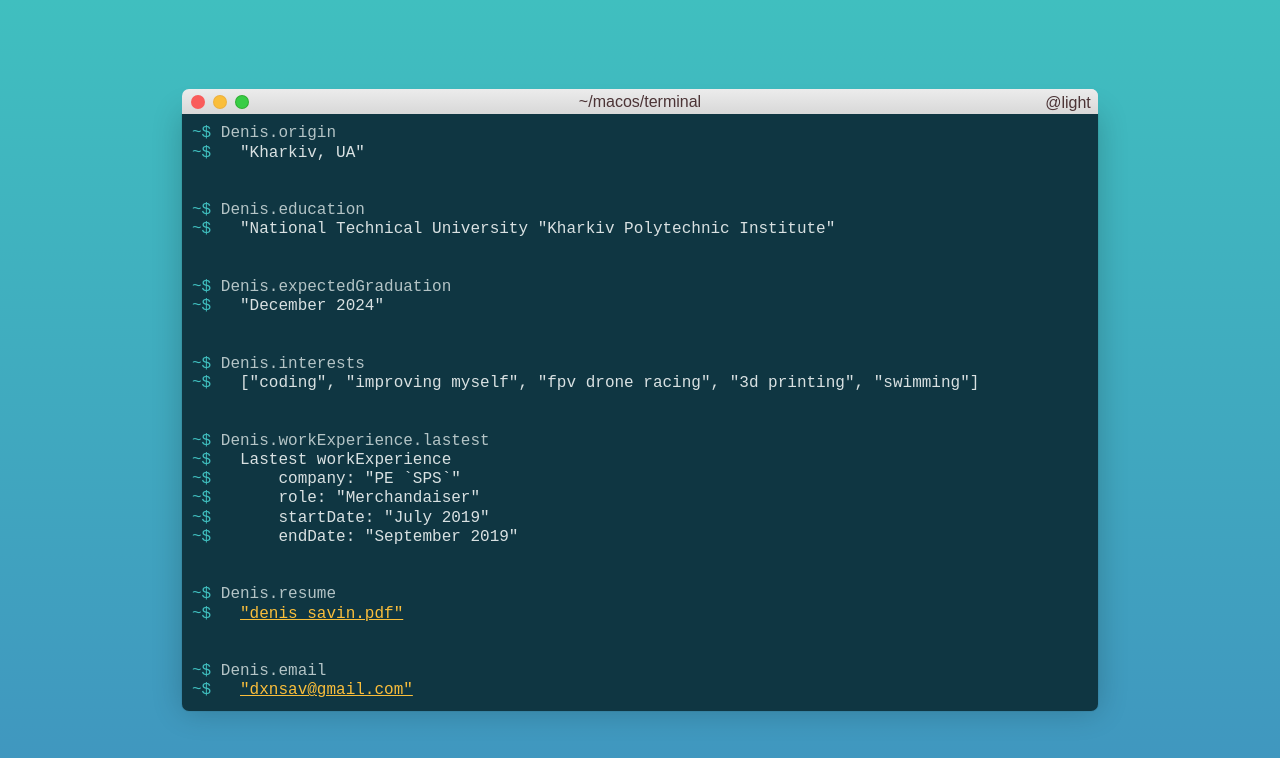
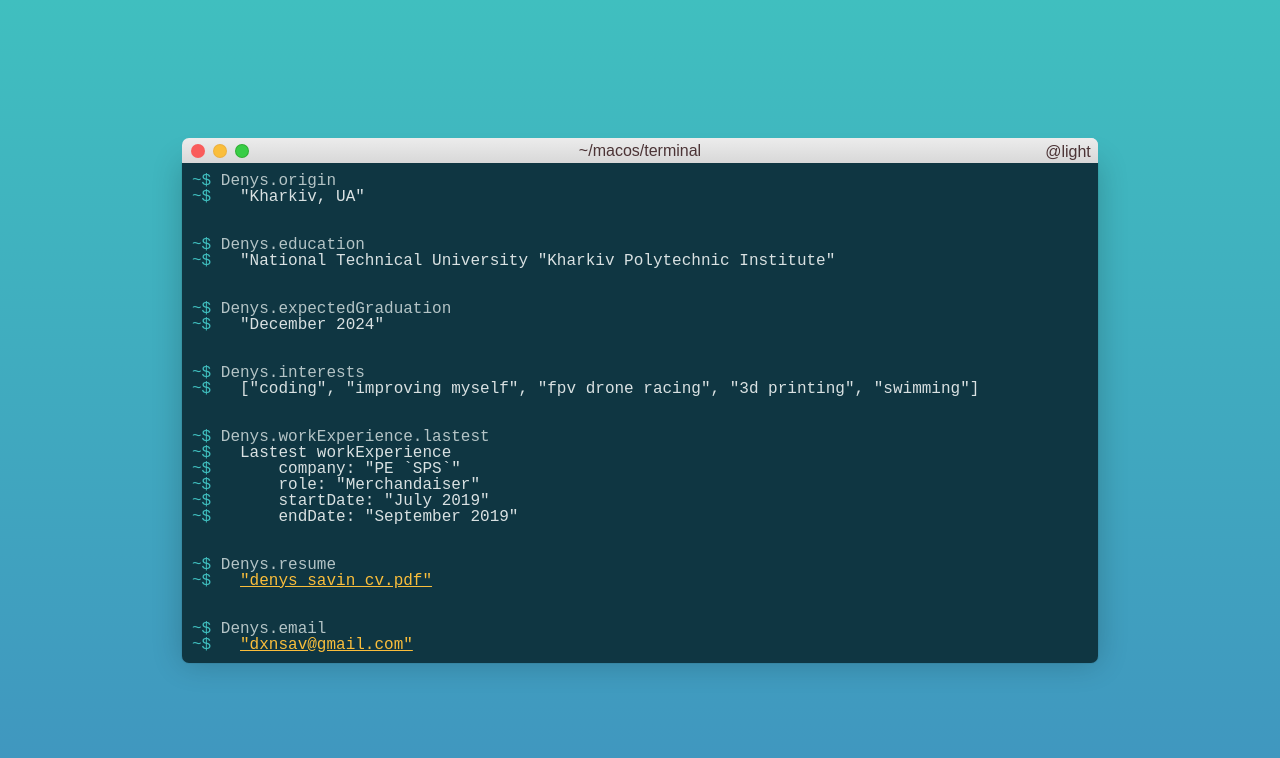
Before and after one commit to dxnsav/dxnsav.github.io, a plain HTML site: page index.html in a window 1280 px wide. Drawn offline with Linux system fonts and the light colour scheme.

Commit message:
Add files via upload

```diff
--- a/css/styles.css
+++ b/css/styles.css
@@ -100,7 +100,7 @@ body {
   box-shadow: 0 0 0 1px rgba(0, 0, 0, 0.05), 0 0 30px 1px rgba(0, 0, 0, 0.2);
 
   font-size: 1em;
-  line-height: 1.2em;
+  line-height: 1em;
 }
 
 .terminal::before {
--- a/index.html
+++ b/index.html
@@ -4,7 +4,7 @@
   <meta charset="UTF-8">
   <meta http-equiv="X-UA-Compatible" content="IE=edge">
   <meta name="viewport" content="width=device-width, initial-scale=1.0">
-  <title>Denis Savin</title>
+  <title>Denys Savin</title>
 
   <link rel="stylesheet" href="css/styles.css">
 </head>
@@ -12,29 +12,29 @@
     <section>
       <div class="terminal" data-content="~/macos/terminal">
         <button type="button" name="dark_light" onclick="toggleDarkLight()" title="Toggle dark/light mode" id="btn">@light</button>
-        <p>Denis.origin</p>
+        <p>Denys.origin</p>
         <p class="answer">"Kharkiv, UA"</p>
         <br><br>
-        <p>Denis.education</p>
+        <p>Denys.education</p>
         <p class="answer">"National Technical University "Kharkiv Polytechnic Institute"</p>
         <br><br>
-        <p>Denis.expectedGraduation</p>
+        <p>Denys.expectedGraduation</p>
         <p class="answer">"December 2024"</p>
         <br><br>
-        <p>Denis.interests</p>
+        <p>Denys.interests</p>
         <p class="answer">["coding", "improving myself", "fpv drone racing", "3d printing", "swimming"]</p>
         <br><br>
-        <p>Denis.workExperience.lastest</p>
+        <p>Denys.workExperience.lastest</p>
         <p class="answer">Lastest workExperience</p>
         <p class="answer-list">company: "PE `SPS`"</p>
         <p class="answer-list">role: "Merchandaiser"</p>
         <p class="answer-list">startDate: "July 2019"</p>
         <p class="answer-list">endDate: "September 2019"</p>
         <br><br>
-        <p>Denis.resume</p>
-        <p class="answer"><a href="https://drive.google.com/file/d/1jsKoa3bmPnnvXdyJQjl7tIo1UU-yBFOm/view?usp=sharing" target="_blank">"denis_savin.pdf"</a></p>
+        <p>Denys.resume</p>
+        <p class="answer"><a href="denys_savin_cv.pdf" target="_blank">"denys_savin_cv.pdf"</a></p>
         <br><br>
-        <p>Denis.email</p>
+        <p>Denys.email</p>
         <p class="answer"><a href="mailto:dxnsav@gmail.com">"dxnsav@gmail.com"</a></p>
       </div>
 
```
Also changed, not shown: 1 other file.
